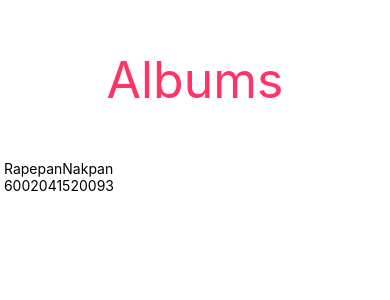
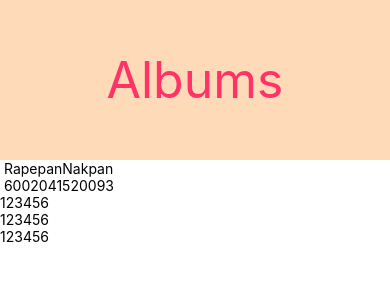
Before and after one commit to jayjaygreentee/std6002041520093-mobile, a React Native app: screen / in a window 390 px wide. Shown: the top 300 px of the page. Built offline with nearby package versions, Linux system fonts and the light colour scheme.

Commit message:
สร้าง card.js

```diff
--- a/component/App.js
+++ b/component/App.js
@@ -2,6 +2,7 @@
 import React from 'react';
 import { View , Text } from 'react-native';
 import Header from './Header';
+import Card from './Card';
 
 //write component
 class App extends React.Component{
@@ -12,6 +13,7 @@ class App extends React.Component{
                 <Header title="Albums" />
                 <Text> RapepanNakpan</Text>
                 <Text> 6002041520093</Text>
+                <Card />
             </View>
         );
     }
--- /dev/null
+++ b/component/Card.js
@@ -0,0 +1,17 @@
+import React, { Component } from 'react';
+import { View, Text } from 'react-native';
+import CardSection from './CardSection';
+
+class Card extends Component {
+    render() {
+        return (
+            <View>
+                <CardSection />
+                <CardSection />
+                <CardSection />
+            </View>
+
+        );
+    }
+}
+export default Card;
--- /dev/null
+++ b/component/CardSection.js
@@ -0,0 +1,15 @@
+import React, { Component } from 'react';
+import { View, Text } from 'react-native';
+
+class CardSection extends Component {
+    render() {
+        return (
+            <View>
+                <Text>123456</Text>
+            </View>
+
+        );
+    }
+}
+
+export default CardSection;
--- a/component/Header.js
+++ b/component/Header.js
@@ -18,7 +18,7 @@ const styles = {
     header:{
         padding: 50,
         alignItems: 'center',
-        backgroundcolor: '#FFF5EE'
+        backgroundColor: '#FFDAB9'
 
     },
     text: {
```
